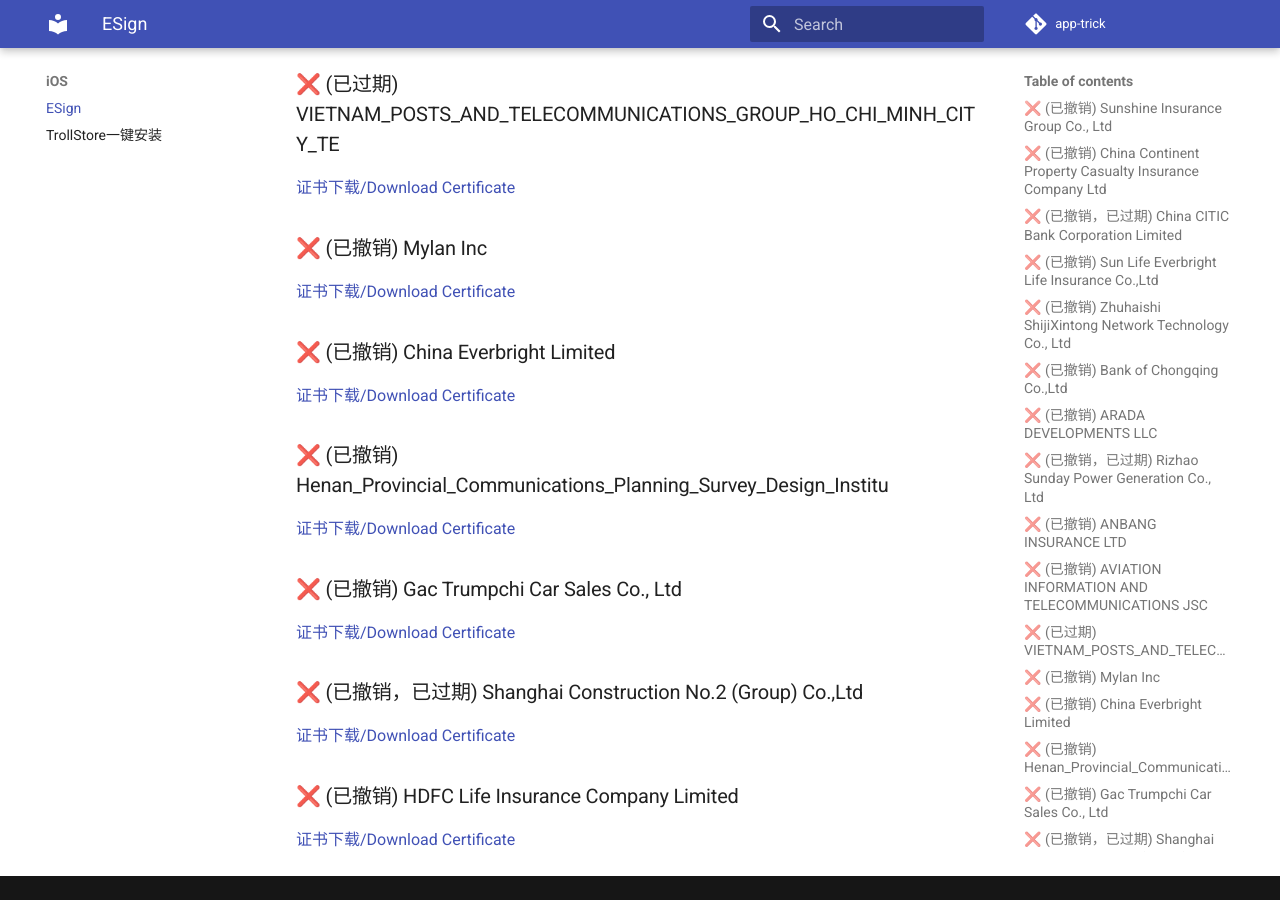
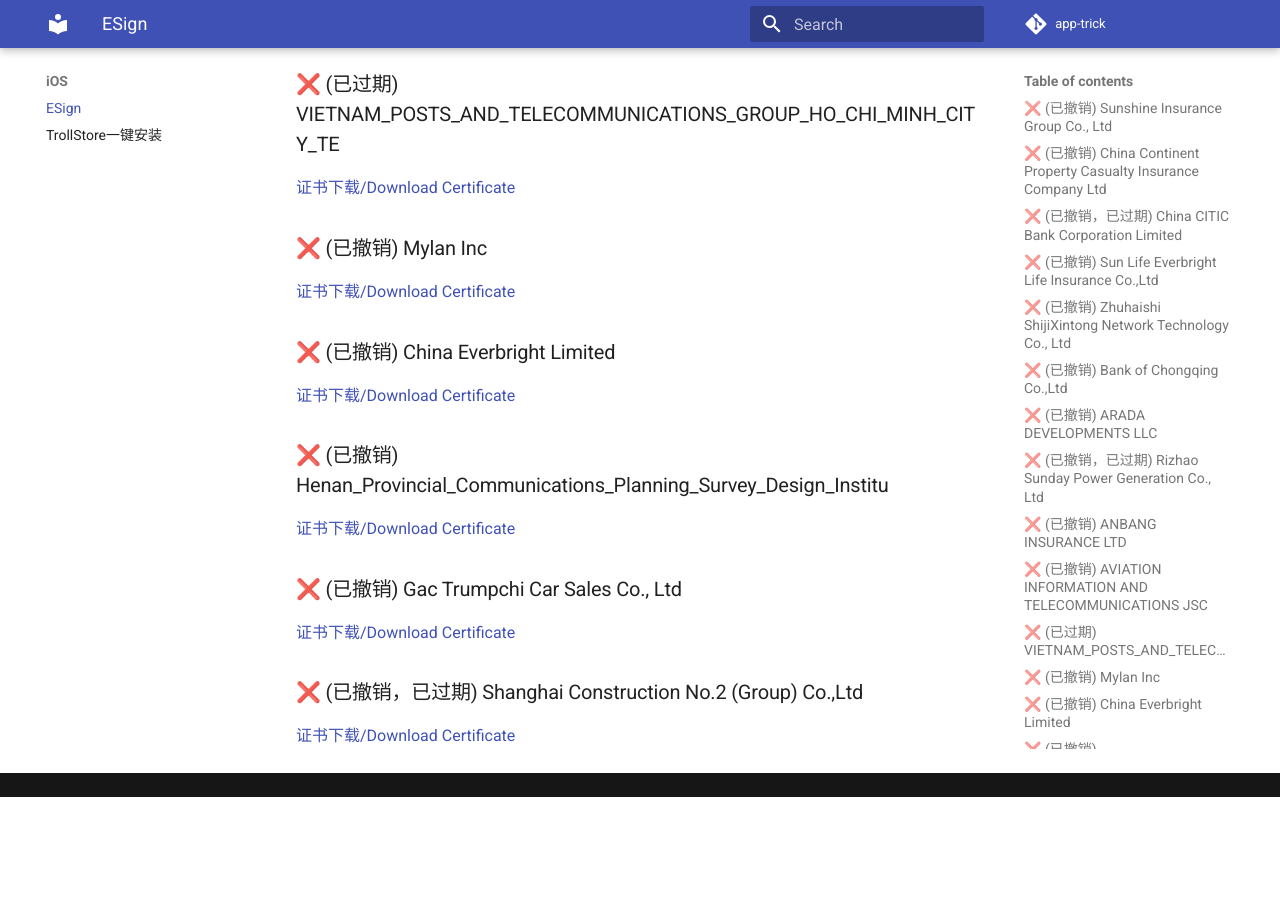
Before and after one commit to app-trick/app-trick.github.io, an MkDocs documentation site: the page built from docs/iOS/Esign.md, in a window 1280 px wide and 900 px high, scrolled down 1361 px. Built offline with MkDocs 1.6.1 and Material for MkDocs 9.7.7, drawn with Linux system fonts in a browser that asks for light colours; comment, search, counter and statistics services are not loaded; after the commit the page ends 2158 px from its top, so only the background shows below that.

Commit message:
Esign Repo Update

```diff
--- a/docs/iOS/Esign.md
+++ b/docs/iOS/Esign.md
@@ -40,5 +40,3 @@
 [证书下载/Download Certificate](/iOS/cert/Gac%20Trumpchi%20Car%20Sales%20Co.%2C%20Ltd.zip)
 ### ❌ (已撤销，已过期) Shanghai Construction No.2 (Group) Co.,Ltd
 [证书下载/Download Certificate](/iOS/cert/Shanghai%20Construction%20No.2%20%28Group%29%20Co.%2CLtd.zip)
-### ❌ (已撤销) HDFC Life Insurance Company Limited
-[证书下载/Download Certificate](/iOS/cert/HDFC%20Life%20Insurance%20Company%20Limited.zip)
--- a/docs/iOS/cert/list.txt
+++ b/docs/iOS/cert/list.txt
@@ -14,4 +14,3 @@
 Henan_Provincial_Communications_Planning_Survey_Design_Institu.zip
 Gac Trumpchi Car Sales Co., Ltd.zip
 Shanghai Construction No.2 (Group) Co.,Ltd.zip
-HDFC Life Insurance Company Limited.zip
```
Also changed, not shown: 1 other file.
